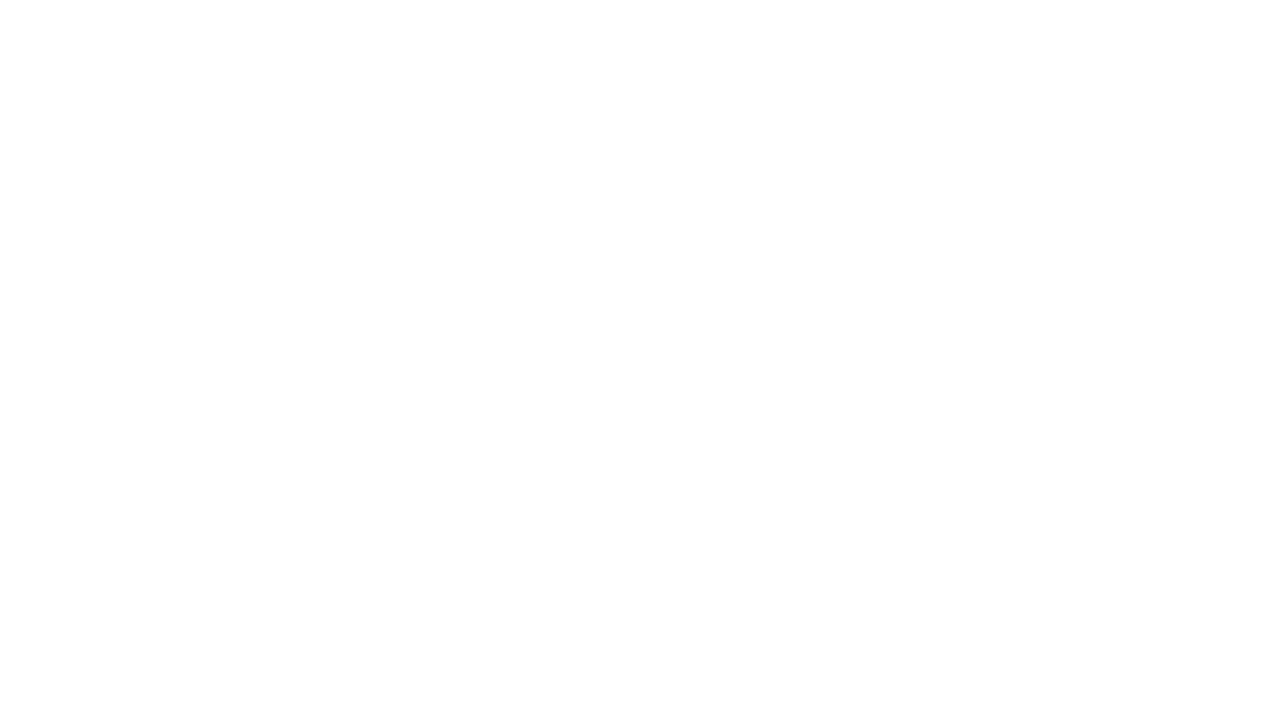
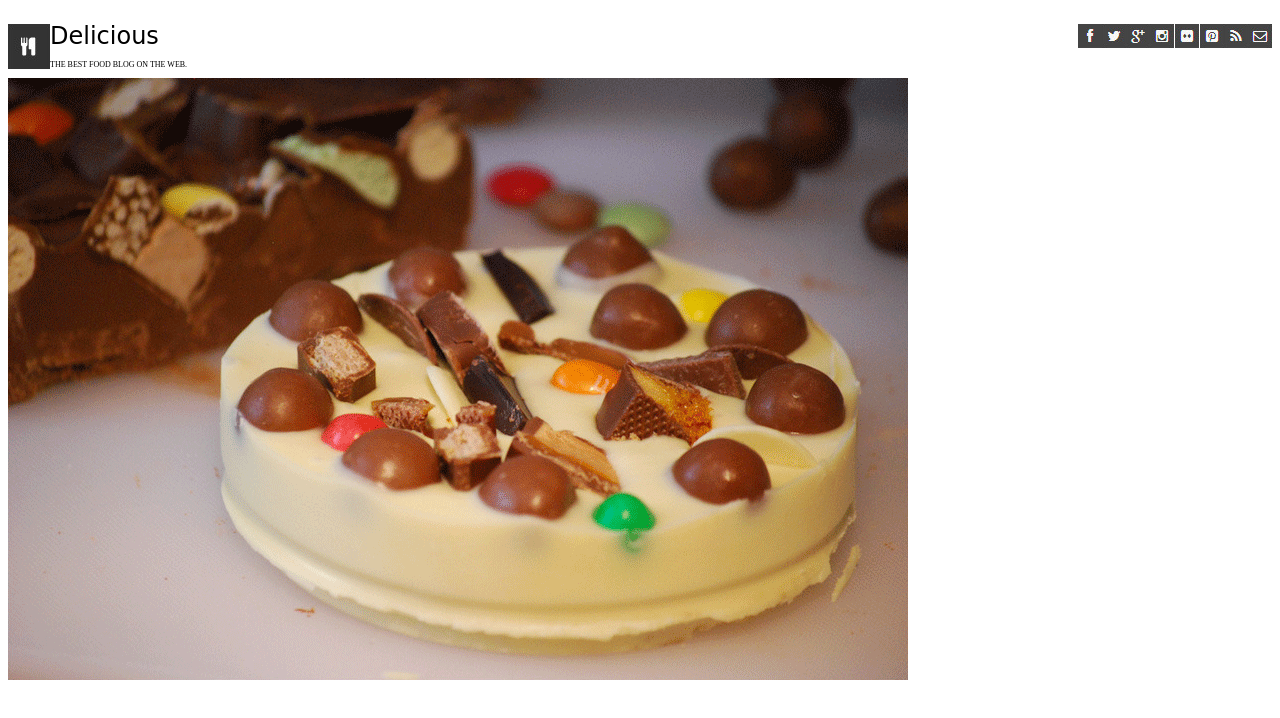
Before and after one commit to shaynereedsmith/chocolate-pizza, a plain HTML site: page index.html in a window 1280 px wide. Drawn offline with Linux system fonts and the light colour scheme.

Commit message:
added all images to the header.

```diff
--- a/index.html
+++ b/index.html
@@ -7,7 +7,22 @@
 </head>
   <body>
     <header>
-      <h1></h1>
+      <div id="delicious">
+        <img class="floatLeft" src="logo.png" />
+
+        <img class="floatRight" src="mail-icon.png" />
+        <img class="floatRight" src="rss-icon.png" />
+        <img class="floatRight" src="pint-icon.png" />
+        <img class="floatRight" src="flic-icon.png" />
+        <img class="floatRight" src="insta-icon.png" />
+        <img class="floatRight" src="gp-icon.png" />
+        <img class="floatRight" src="twit-icon.png" />
+        <img class="floatRight" src="fb-icon.png" />
+
+        <p class="theLeft">Delicious</p>
+        <p class="subHead">THE BEST FOOD BLOG ON THE WEB.</p>
+      </div>
     </header>
+    <img src="choco-pizza.png" />
   </body>
 </html>
--- a/style.css
+++ b/style.css
@@ -1,3 +1,22 @@
-header {
+#delicious {
+  /*box-sizing: border-box;*/
+}
 
+.theLeft {
+  padding-top: 0.5em;
+  font-family: cursive;
+  font-size: 1.5em;
+  line-height: 0em;
 }
+
+.subHead {
+  font-size: 0.5em;
+}
+
+.floatLeft {
+  float: left;
+}
+
+.floatRight {
+  float: right;
+}
```
